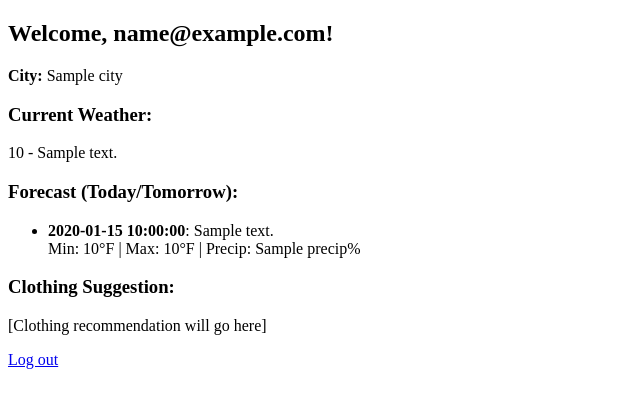
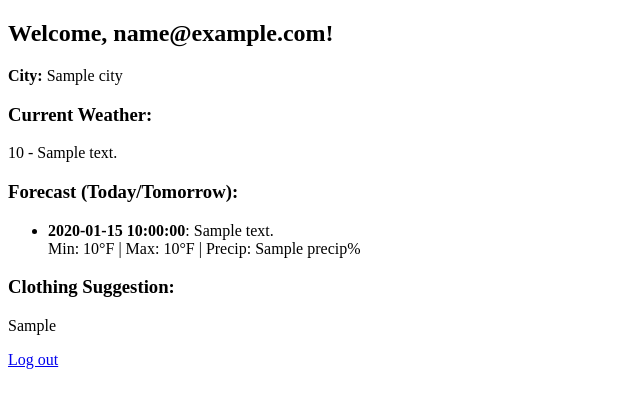
Before and after one commit to BryanCarreon/WeatherFit, a Flask app: template templates/dashboard.html in a window 1280 px wide. Shown: the top 408 px of the page, without its empty margins (0-640 px from the left). Run offline with Flask 3, Linux system fonts and the light colour scheme; the template is opened without the code that fills it: most values are stand-ins (such as "Sample title", 1, 10 or a date in 2020).

Commit message:
AI outfit recommendation now shows in dashboard page

```diff
--- a/templates/dashboard.html
+++ b/templates/dashboard.html
@@ -29,7 +29,7 @@
     {% endif %}
 
     <h3>Clothing Suggestion:</h3>
-    <p>[Clothing recommendation will go here]</p>
+    <p>{{ ai_suggestion }}</p>
 
     <a href="/logout">Log out</a>
 </body>
```
